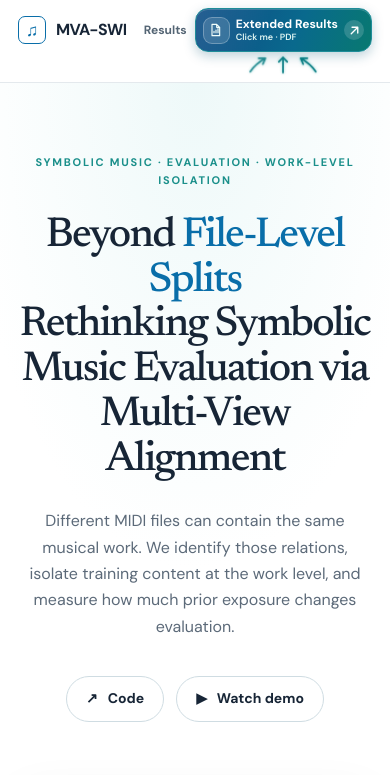
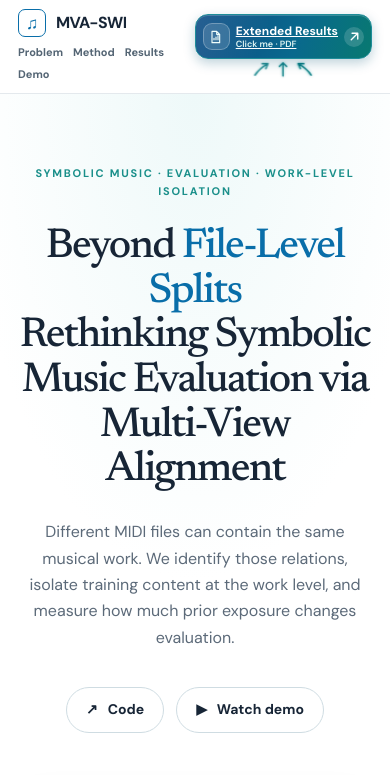
Before and after one commit to kunbai05-nb/kunbai05-nb.github.io, a plain HTML site: page index.html in a window 390 px wide. Shown: the top 775 px of the page. Drawn offline with Linux system fonts and the light colour scheme.

Commit message:
Balance project header navigation and PDF call to action

```diff
--- a/index.html
+++ b/index.html
@@ -24,11 +24,11 @@
     @media(max-width:800px){.nav{gap:13px}.nav a{font-size:12px}.hero{padding:70px 0 55px}.split,.split.reverse{grid-template-columns:1fr}.steps{grid-template-columns:repeat(2,1fr)}.result-head{display:block}.result-head p{margin-top:7px}.chart-grid{grid-template-columns:1fr}.fact{padding:22px 8px}.fact strong{font-size:27px}}
     @media(max-width:560px){.container{padding:0 18px}.nav a:nth-child(-n+2){display:none}.topbar .container{min-height:58px}.hero h1{font-size:42px}.hero .sub{font-size:16px}.facts{grid-template-columns:1fr}.fact{border-right:0;border-bottom:1px solid var(--line)}.fact:last-child{border-bottom:0}section.section{padding:64px 0}.steps{grid-template-columns:1fr}.step{min-height:0}.result-head h3{font-size:25px}.takeaway{padding:25px 20px}.takeaway p{font-size:22px}.footer .container{display:block}}
     .nav{align-items:center}
-    .nav .extended-results{position:relative;isolation:isolate;display:inline-flex;align-items:center;gap:10px;min-height:49px;padding:6px 10px 6px 8px;border:1px solid #1e8d99;border-radius:13px;background:linear-gradient(110deg,#104985 0%,#09698d 58%,#087970 100%);color:#fff;box-shadow:0 4px 12px #0a557344,inset 0 1px 0 #ffffff32;white-space:nowrap;transition:transform .2s ease,box-shadow .2s ease}
-    .nav .extended-results::before{content:"";position:absolute;inset:0;z-index:-1;border-radius:inherit;background:linear-gradient(112deg,transparent 20%,#c9fff02b 46%,transparent 72%);background-size:225% 100%;background-position:100% 0;transition:background-position .55s ease}
-    .nav .extended-results:hover{color:#fff;transform:translateY(-2px);box-shadow:0 8px 22px #0a557358}
-    .nav .extended-results:hover::before{background-position:0 0}
-    .nav .extended-results:focus-visible{outline:2px solid #086397;outline-offset:3px}
+    .extended-slot .extended-results{position:relative;isolation:isolate;display:inline-flex;align-items:center;gap:10px;min-height:49px;padding:6px 10px 6px 8px;border:1px solid #1e8d99;border-radius:13px;background:linear-gradient(110deg,#104985 0%,#09698d 58%,#087970 100%);color:#fff;box-shadow:0 4px 12px #0a557344,inset 0 1px 0 #ffffff32;white-space:nowrap;transition:transform .2s ease,box-shadow .2s ease}
+    .extended-slot .extended-results::before{content:"";position:absolute;inset:0;z-index:-1;border-radius:inherit;background:linear-gradient(112deg,transparent 20%,#c9fff02b 46%,transparent 72%);background-size:225% 100%;background-position:100% 0;transition:background-position .55s ease}
+    .extended-slot .extended-results:hover{color:#fff;transform:translateY(-2px);box-shadow:0 8px 22px #0a557358}
+    .extended-slot .extended-results:hover::before{background-position:0 0}
+    .extended-slot .extended-results:focus-visible{outline:2px solid #086397;outline-offset:3px}
     .extended-results .results-icon{display:grid;place-items:center;width:32px;height:32px;flex:none;border:1px solid #ffffff45;border-radius:9px;background:#ffffff24;color:#f1fffc}
     .extended-results .results-icon svg{width:19px;height:19px}
     .extended-results .results-copy{display:grid;gap:3px;text-align:left;line-height:1}
@@ -37,9 +37,9 @@
     .extended-results .results-arrow{display:grid;place-items:center;width:25px;height:25px;margin-left:2px;flex:none;border-radius:50%;background:#ffffff29;transition:transform .2s ease}
     .extended-results .results-arrow svg{width:13px;height:13px}
     .extended-results:hover .results-arrow{transform:translate(2px,-2px)}
-    @media(max-width:560px){.nav .extended-results{min-height:44px;padding:5px 7px;gap:6px}.topbar .container{gap:10px}.extended-results .results-icon{width:27px;height:27px}.extended-results .results-icon svg{width:16px;height:16px}.extended-results .results-title{font-size:12px}.extended-results .results-subtitle{font-size:9px}.extended-results .results-arrow{width:20px;height:20px;margin-left:0}}
+    @media(max-width:560px){.extended-slot .extended-results{min-height:44px;padding:5px 7px;gap:6px}.topbar .container{gap:10px}.extended-results .results-icon{width:27px;height:27px}.extended-results .results-icon svg{width:16px;height:16px}.extended-results .results-title{font-size:12px}.extended-results .results-subtitle{font-size:9px}.extended-results .results-arrow{width:20px;height:20px;margin-left:0}}
     @media(max-width:390px){.nav a[href="#demo"]{display:none}.topbar .nav{gap:8px}}
-    @media(prefers-reduced-motion:reduce){.nav .extended-results,.nav .extended-results::before,.extended-results .results-arrow{transition:none}.nav .extended-results:hover,.extended-results:hover .results-arrow{transform:none}}
+    @media(prefers-reduced-motion:reduce){.extended-slot .extended-results,.extended-slot .extended-results::before,.extended-results .results-arrow{transition:none}.extended-slot .extended-results:hover,.extended-results:hover .results-arrow{transform:none}}
     .topbar .container{min-height:89px;padding-bottom:23px}
     .results-pointer{position:absolute;top:calc(100% + 2px);left:50%;width:112px;height:25px;transform:translateX(-50%);color:#087c82;pointer-events:none}
     .results-pointer svg{display:block;width:100%;height:100%;overflow:visible}
@@ -48,10 +48,25 @@
     @keyframes results-pointer-pulse{0%,70%,100%{opacity:.78}28%{opacity:1;filter:drop-shadow(0 0 2px #089f9f80)}}
     @media(max-width:560px){.topbar .container{min-height:82px;padding-bottom:22px}.results-pointer{width:94px;height:23px}}
     @media(prefers-reduced-motion:reduce){.results-pointer path{animation:none;opacity:1}}
+    .topbar .container{display:grid;grid-template-columns:1fr auto 1fr;align-items:center;column-gap:18px;min-height:86px;padding-top:9px;padding-bottom:9px}
+    .topbar .brand{justify-self:start}
+    .topbar .nav{justify-self:center;gap:clamp(14px,2.6vw,30px);align-items:center}
+    .topbar .nav a:focus-visible{outline:2px solid var(--blue);outline-offset:4px;border-radius:2px}
+    .topbar .extended-slot{display:grid;justify-items:center;justify-self:end;gap:1px}
+    .extended-slot .results-pointer{position:static;transform:none;width:88px;height:18px;color:#087c82}
+    .extended-slot .extended-results{min-height:45px;padding-top:5px;padding-bottom:5px}
+    @media(max-width:700px){
+      .topbar .container{grid-template-columns:minmax(0,1fr) auto;grid-template-rows:auto auto;gap:6px 12px;min-height:82px;padding-top:9px;padding-bottom:9px}
+      .topbar .brand{grid-column:1;grid-row:1;align-self:end}
+      .topbar .nav{grid-column:1;grid-row:2;justify-self:start;align-self:start;gap:4px 10px;flex-wrap:wrap}
+      .topbar .nav a,.topbar .nav a:nth-child(-n+2),.topbar .nav a[href="#demo"]{display:inline-block;font-size:11px}
+      .topbar .extended-slot{grid-column:2;grid-row:1 / 3;align-self:center}
+    }
+    @media(max-width:360px){.topbar .container{padding-inline:12px;column-gap:8px}.topbar .nav{gap:4px 8px}}
   </style>
 </head>
 <body>
-<header class="topbar"><div class="container"><a class="brand" href="#top"><span class="brand-icon" aria-hidden="true">♫</span> MVA-SWI</a><nav class="nav" aria-label="Main navigation"><a href="#problem">Problem</a><a href="#method">Method</a><a href="#results">Results</a><a href="#demo">Demo</a><a class="extended-results" href="assets/extended_results.pdf" target="_blank" rel="noopener" aria-label="Extended Results, additional analyses (PDF, opens in a new tab)"><span class="results-pointer" aria-hidden="true"><svg viewBox="0 0 112 25" fill="none" stroke="currentColor" stroke-width="2" stroke-linecap="round" stroke-linejoin="round"><path d="M17 21 Q23 12 35 5 M27 5h8l-3 7"/><path d="M56 22V4 M51 9l5-5 5 5"/><path d="M95 21 Q89 12 77 5 M85 5h-8l3 7"/></svg></span><span class="results-icon" aria-hidden="true"><svg viewBox="0 0 24 24" fill="none" stroke="currentColor" stroke-width="1.7" stroke-linecap="round" stroke-linejoin="round"><path d="M6 3.5h7l4.5 4.5v12.5H6zM13 3.5V8h4.5M9 16v-2m3 2v-4m3 4v-6"/></svg></span><span class="results-copy"><span class="results-title">Extended Results</span><span class="results-subtitle">Click me · PDF</span></span><span class="results-arrow" aria-hidden="true"><svg viewBox="0 0 16 16" fill="none" stroke="currentColor" stroke-width="1.7" stroke-linecap="round" stroke-linejoin="round"><path d="M4 12 12 4M5 4h7v7"/></svg></span></a></nav></div></header>
+<header class="topbar"><div class="container"><a class="brand" href="#top"><span class="brand-icon" aria-hidden="true">♫</span> MVA-SWI</a><nav class="nav" aria-label="Main navigation"><a href="#problem">Problem</a><a href="#method">Method</a><a href="#results">Results</a><a href="#demo">Demo</a></nav><div class="extended-slot"><a class="extended-results" href="assets/extended_results.pdf" target="_blank" rel="noopener" aria-label="Extended Results, additional analyses (PDF, opens in a new tab)"><span class="results-icon" aria-hidden="true"><svg viewBox="0 0 24 24" fill="none" stroke="currentColor" stroke-width="1.7" stroke-linecap="round" stroke-linejoin="round"><path d="M6 3.5h7l4.5 4.5v12.5H6zM13 3.5V8h4.5M9 16v-2m3 2v-4m3 4v-6"/></svg></span><span class="results-copy"><span class="results-title">Extended Results</span><span class="results-subtitle">Click me · PDF</span></span><span class="results-arrow" aria-hidden="true"><svg viewBox="0 0 16 16" fill="none" stroke="currentColor" stroke-width="1.7" stroke-linecap="round" stroke-linejoin="round"><path d="M4 12 12 4M5 4h7v7"/></svg></span></a><span class="results-pointer" aria-hidden="true"><svg viewBox="0 0 112 25" fill="none" stroke="currentColor" stroke-width="2" stroke-linecap="round" stroke-linejoin="round"><path d="M17 21 Q23 12 35 5 M27 5h8l-3 7"/><path d="M56 22V4 M51 9l5-5 5 5"/><path d="M95 21 Q89 12 77 5 M85 5h-8l3 7"/></svg></span></div></div></header>
 <main id="top">
   <section class="hero"><div class="container"><p class="eyebrow">Symbolic music · evaluation · work-level isolation</p><h1>Beyond <em>File-Level Splits</em><br>Rethinking Symbolic Music Evaluation via Multi-View Alignment</h1><p class="sub">Different MIDI files can contain the same musical work. We identify those relations, isolate training content at the work level, and measure how much prior exposure changes evaluation.</p><div class="actions"><a class="pill" href="https://github.com/kunbai05-nb/LeakageBench-MIDI" target="_blank" rel="noopener">↗ &nbsp; Code</a><a class="pill" href="#demo">▶ &nbsp; Watch demo</a></div><div id="demo" class="hero-demo"><div class="video-wrap"><video controls preload="metadata" playsinline aria-label="MVA-SWI detector application demonstration"><source src="assets/demo.mp4" type="video/mp4">Your browser does not support embedded video.</video></div></div></div></section>
   <div class="quickfacts"><div class="container facts"><div class="fact"><strong>30.16%</strong><span>relative NLL reduction for MIDI-GPT under same-work exposure</span></div><div class="fact"><strong>0.45%</strong><span>ATEPP MIDI-GPT deviation from label-isolated reference after MVA-SWI isolation</span></div><div class="fact"><strong>98.91%</strong><span>clean tokens retained in the ATEPP downstream study</span></div></div></div>
```
